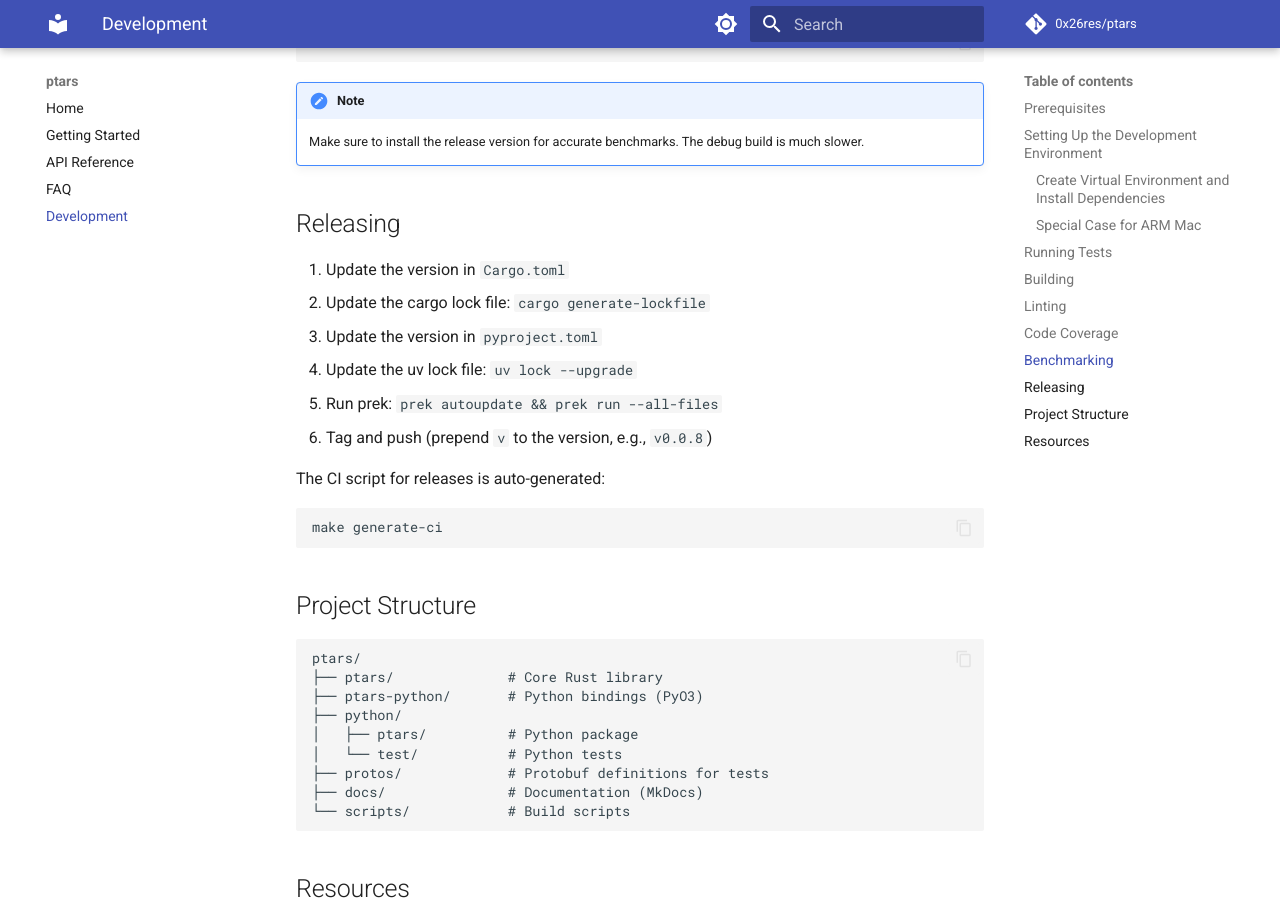
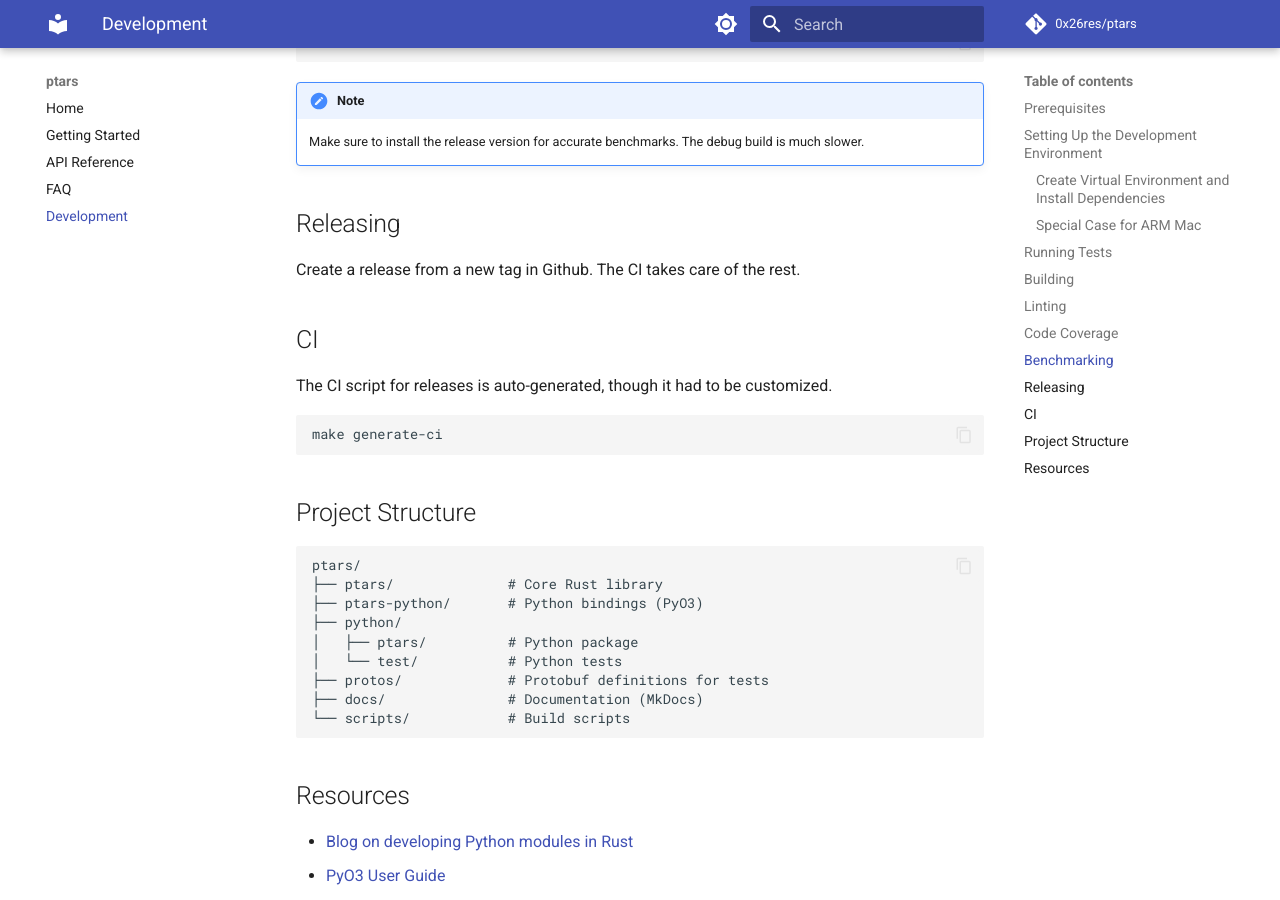
Before and after one commit to 0x26res/ptars, an MkDocs documentation site: the page built from docs/development.md, in a window 1280 px wide and 900 px high, scrolled down 2190 px. Built offline with MkDocs 1.6.1 and Material for MkDocs 9.7.7, drawn with Linux system fonts in a browser that asks for light colours; comment, search, counter and statistics services are not loaded.

````diff
--- a/.pre-commit-config.yaml
+++ b/.pre-commit-config.yaml
@@ -34,6 +34,7 @@ repos:
       - id: markdownlint
         args:
           - "--fix"
+        exclude: "^CODE_OF_CONDUCT\\.md$"
   - repo: https://github.com/astral-sh/uv-pre-commit
     rev: 0.10.0
     hooks:
--- a/docs/development.md
+++ b/docs/development.md
@@ -103,14 +103,11 @@ make benchmark
 
 ## Releasing
 
-1. Update the version in `Cargo.toml`
-2. Update the cargo lock file: `cargo generate-lockfile`
-3. Update the version in `pyproject.toml`
-4. Update the uv lock file: `uv lock --upgrade`
-5. Run prek: `prek autoupdate && prek run --all-files`
-6. Tag and push (prepend `v` to the version, e.g., `v0.0.8`)
+Create a release from a new tag in Github. The CI takes care of the rest.
 
-The CI script for releases is auto-generated:
+## CI
+
+The CI script for releases is auto-generated, though it had to be customized.
 
 ```bash
 make generate-ci
--- a/pyproject.toml
+++ b/pyproject.toml
@@ -34,7 +34,11 @@ dependencies = [
   "protobuf",
   "pyarrow",
 ]
+urls.changelog = "https://github.com/0x26res/ptars/releases"
+urls.code-of-conduct = "https://github.com/0x26res/ptars/blob/main/CODE_OF_CONDUCT.md"
+urls.contributing = "https://github.com/0x26res/ptars/blob/main/CONTRIBUTING.md"
 urls.documentation = "https://ptars.readthedocs.io/en/latest/"
+urls.issues = "https://github.com/0x26res/ptars/issues"
 urls.repository = "https://github.com/0x26res/ptars"
 
 [dependency-groups]
````
Also changed, not shown: CODE_OF_CONDUCT.md (added, +86 -0 lines), CONTRIBUTING.md (added, +3 -0 lines), DEVELOPMENT.md (deleted, +0 -56 lines).
